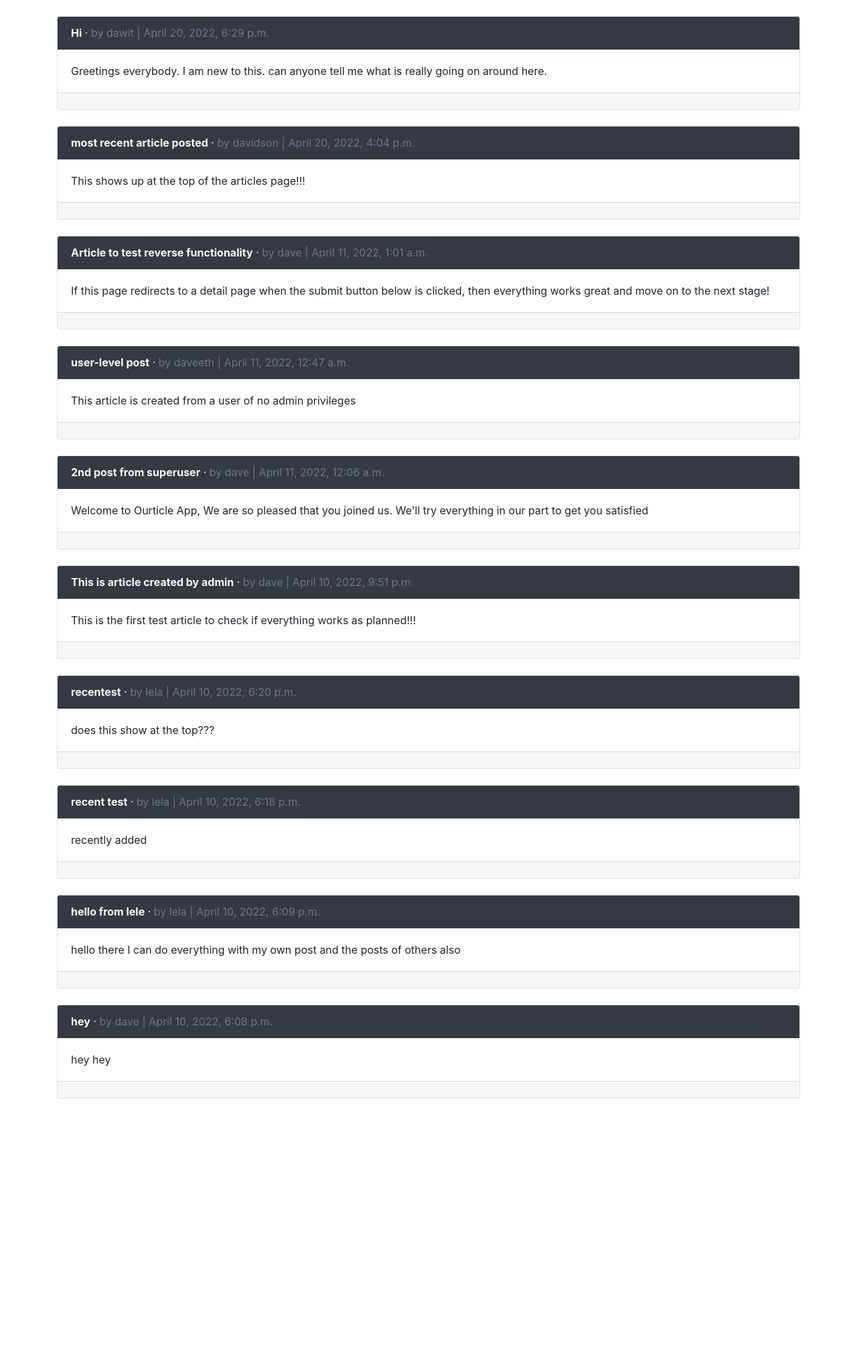
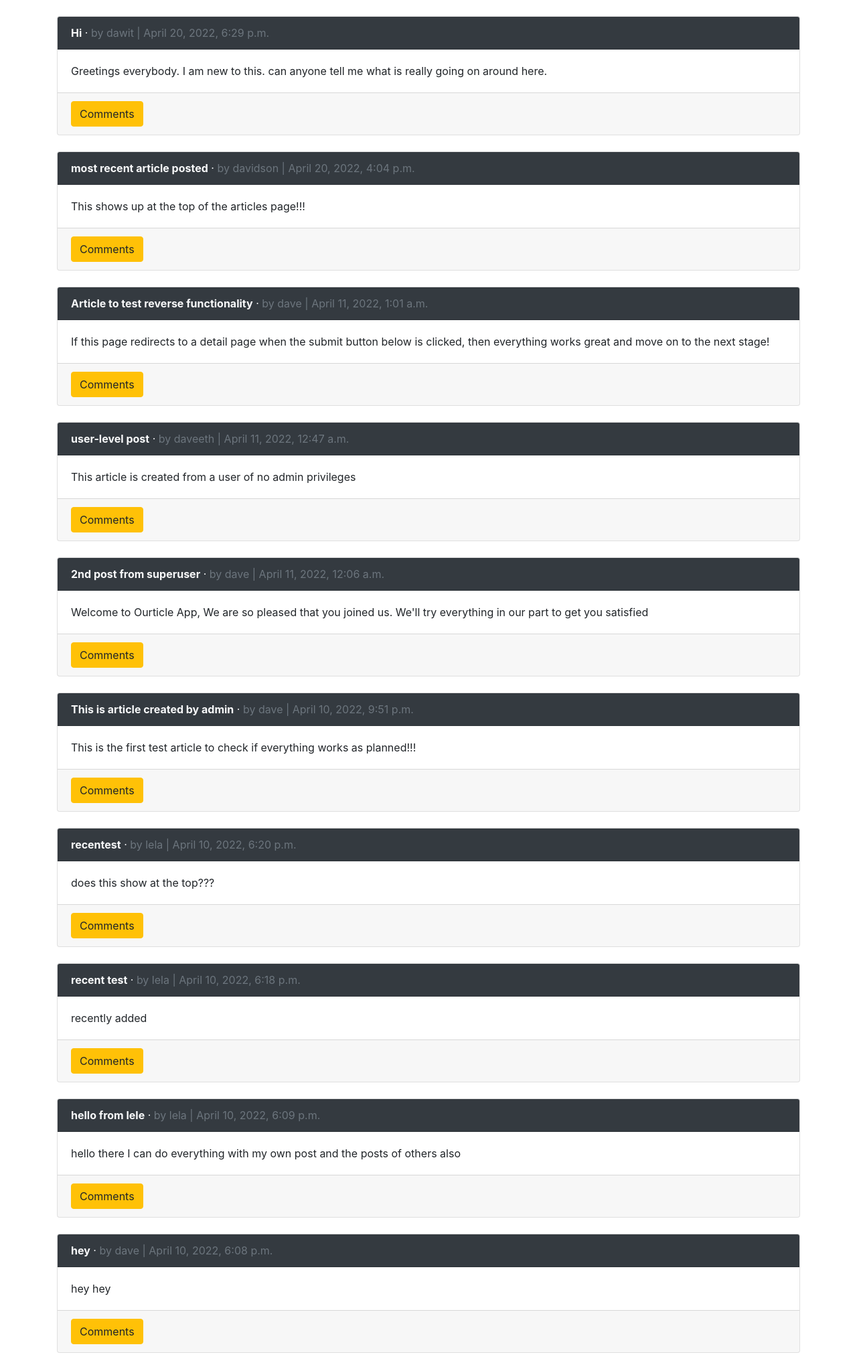
Before and after one commit to daveeth/Ourticle, a Django app: page / in a window 1280 px wide. Shown: the part 56-2100 px from the top of the page at 67% size. Before the commit the page ends 1696 px from the top, so only its background shows below. Run offline with Django 3.2, Linux system fonts and the light colour scheme; data comes from the database, SQL or seed files in the repository; parts of the project's set-up code (start-up, migrations or seed data) failed here and were passed over; some libraries are stand-ins or nearby versions.

Commit message:
Modified articles template file

```diff
--- a/templates/articles/articles.html
+++ b/templates/articles/articles.html
@@ -12,12 +12,12 @@
             {{ article.body }}
         </div>
         <div class="card-footer text-muted">
+            <a class="btn btn-warning" href="{% url 'comments' article.id %}">Comments</a>
             {% if user.is_authenticated %}
-                <a class="btn btn-warning" href="{% url 'comments' article.id %}">Comments</a>
-            {% endif %}
-            {% if user.username == article.author.username %}
-                <a class="btn btn-warning" href="{% url 'article_update' article.id %}">Edit</a>
-                <a class="btn btn-danger" href="{% url 'article_delete' article.id %}">Delete</a>
+                {% if user.username == article.author.username %}
+                    <a class="btn btn-warning" href="{% url 'article_update' article.id %}">Edit</a>
+                    <a class="btn btn-danger" href="{% url 'article_delete' article.id %}">Delete</a>
+                {% endif %}
             {% endif %}
 
         </div>
```
